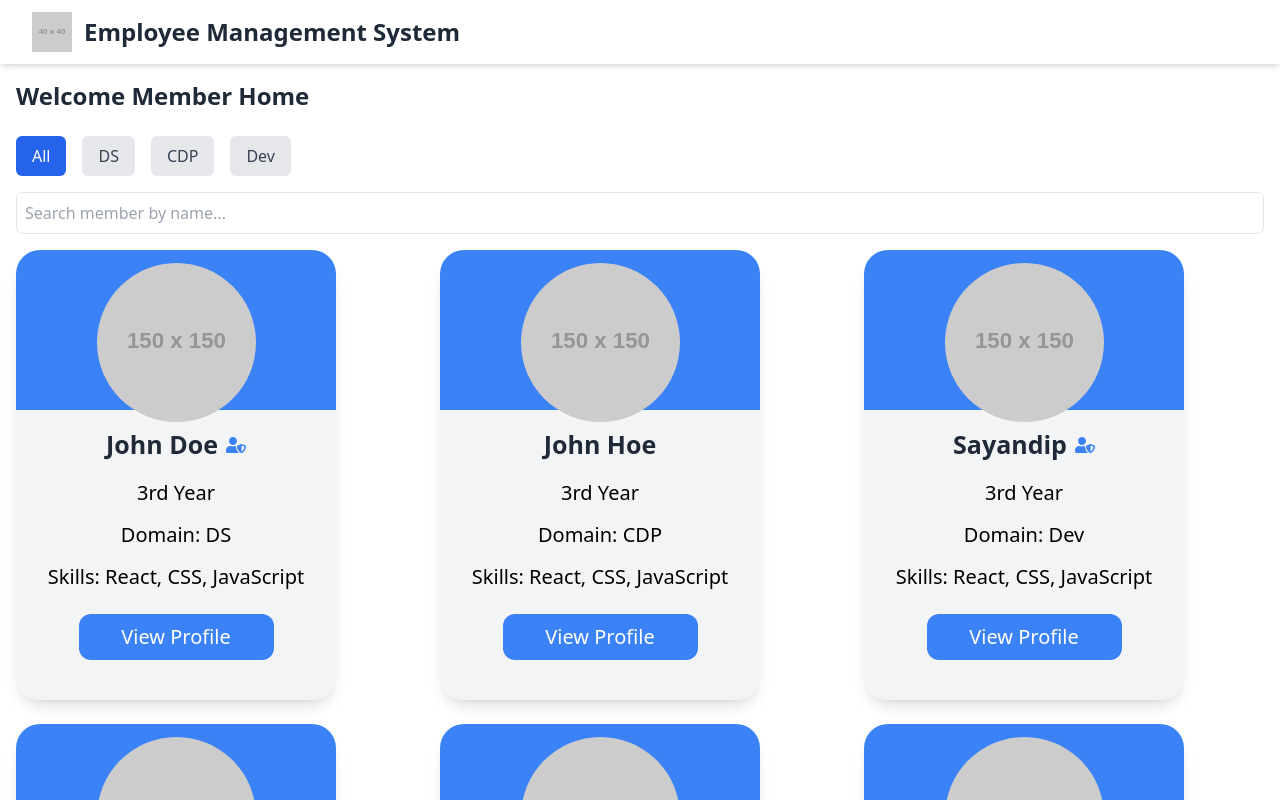
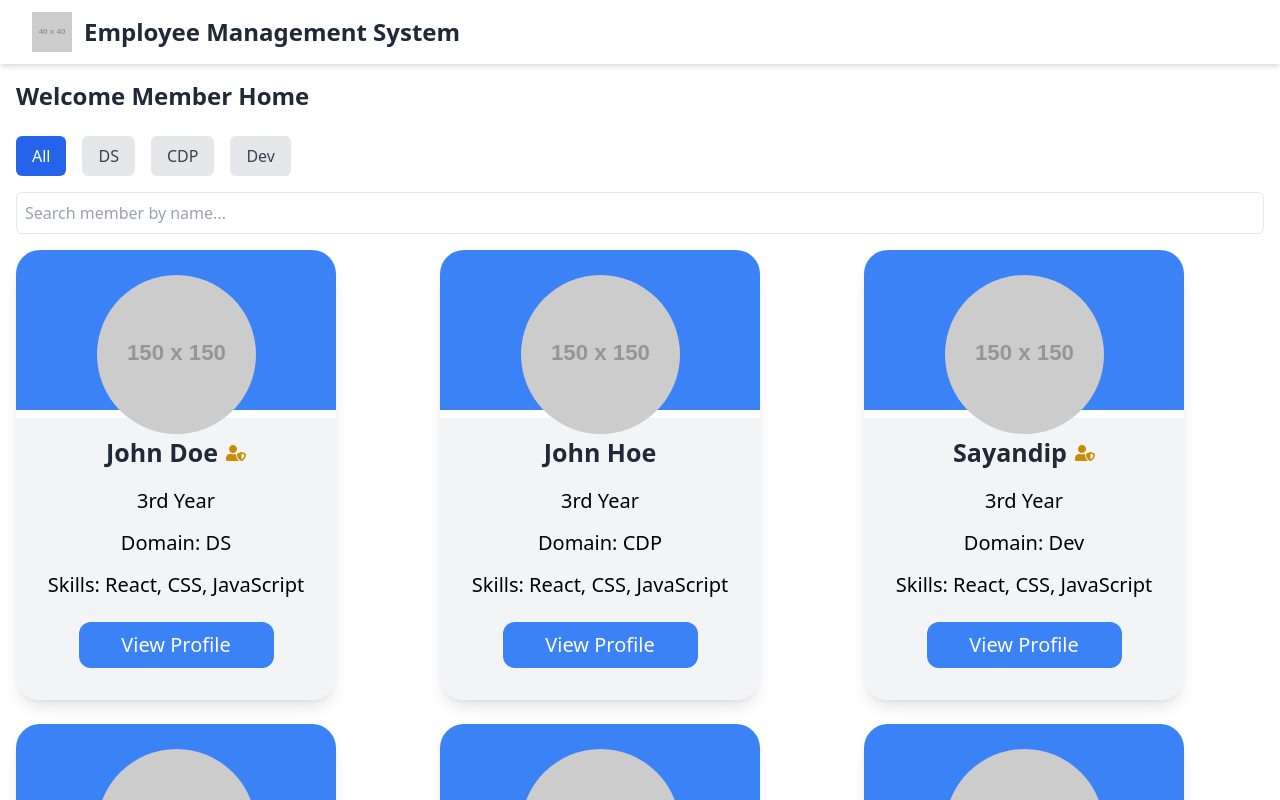
Before and after one commit to sayandip-ghosh/EMS, a React (Vite) app in the folder frontend/: page /member/home in a window 1280 px wide. Shown: the top 800 px of the page. Built offline with nearby package versions, Linux system fonts and the light colour scheme; a web font is replaced by a local one.

Commit message:
branch check

```diff
--- a/frontend/src/Components/MemberCard/Member Card.jsx
+++ b/frontend/src/Components/MemberCard/Member Card.jsx
@@ -8,23 +8,23 @@ import { FaLinkedin, FaTwitter, FaGithub, FaUserShield } from 'react-icons/fa';
         <div className="bg-blue-500 h-[160px] flex items-center justify-center relative">
           {/* <div className="w-24 h-24 bg-black rounded-full absolute -bottom-5"></div> */}
           <img
-          className="w-[159px] h-[159px] rounded-full object-cover mb-4 absolute -bottom-7"
+          className="w-[159px] h-[159px] rounded-full object-cover mb-4 absolute -bottom-10"
           src={profileImage}
           alt={`${name}'s profile`}
           />
         </div>
-        <div className="bg-gray-100 h-[290px] p-4">
+        <div className="bg-gray-100 h-[290px] mt-2 p-4">
               <div className="flex items-center justify-center mb-2">
               <h2 className="text-[25px] font-bold text-gray-800">{name}</h2>
         {isAdmin && (
-          <FaUserShield className="text-blue-500 ml-2" title="Admin" size={20} />
+          <FaUserShield className="text-yellow-600 ml-2" title="Admin" size={20} />
         )}
       </div>
           <p className="text-[20px] p-1.5">{year}</p>
           <p className="text-[20px] p-1.5">Domain: {domain}</p>
           <p className="text-[20px] p-1.5">Skills: {expertIn.join(', ')}</p>
           <div className="p-4">
-            <button className="bg-blue-500 text-[20px] rounded-[12px] text-white py-2 px-4 rounded hover:bg-blue-700 w-[195px] h-[46px]">
+            <button className="bg-blue-500 text-[20px] rounded-[12px] text-white py-2 px-4  hover:bg-blue-700 w-[195px] h-[46px]">
               View Profile
             </button>
           </div>
```
